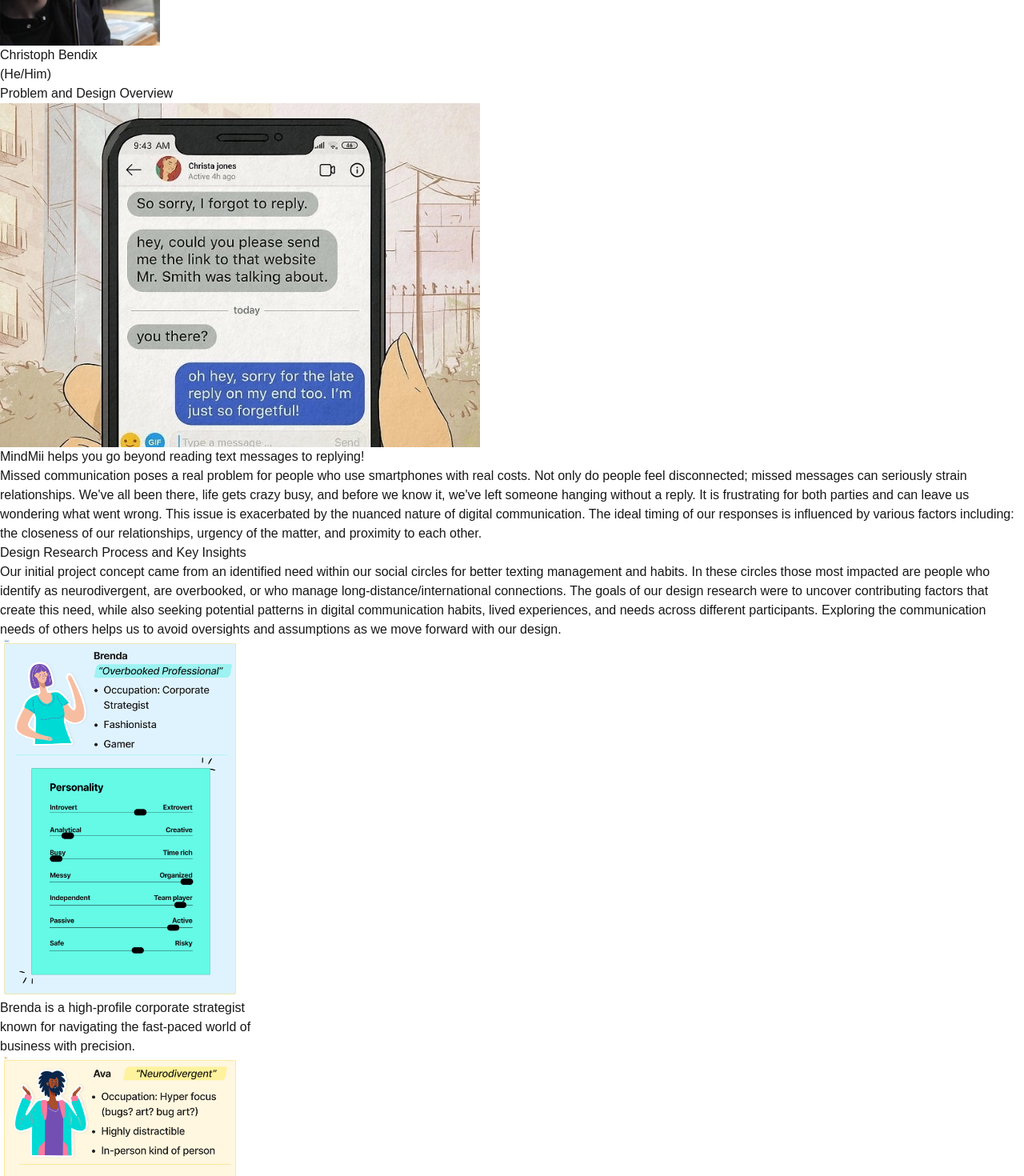
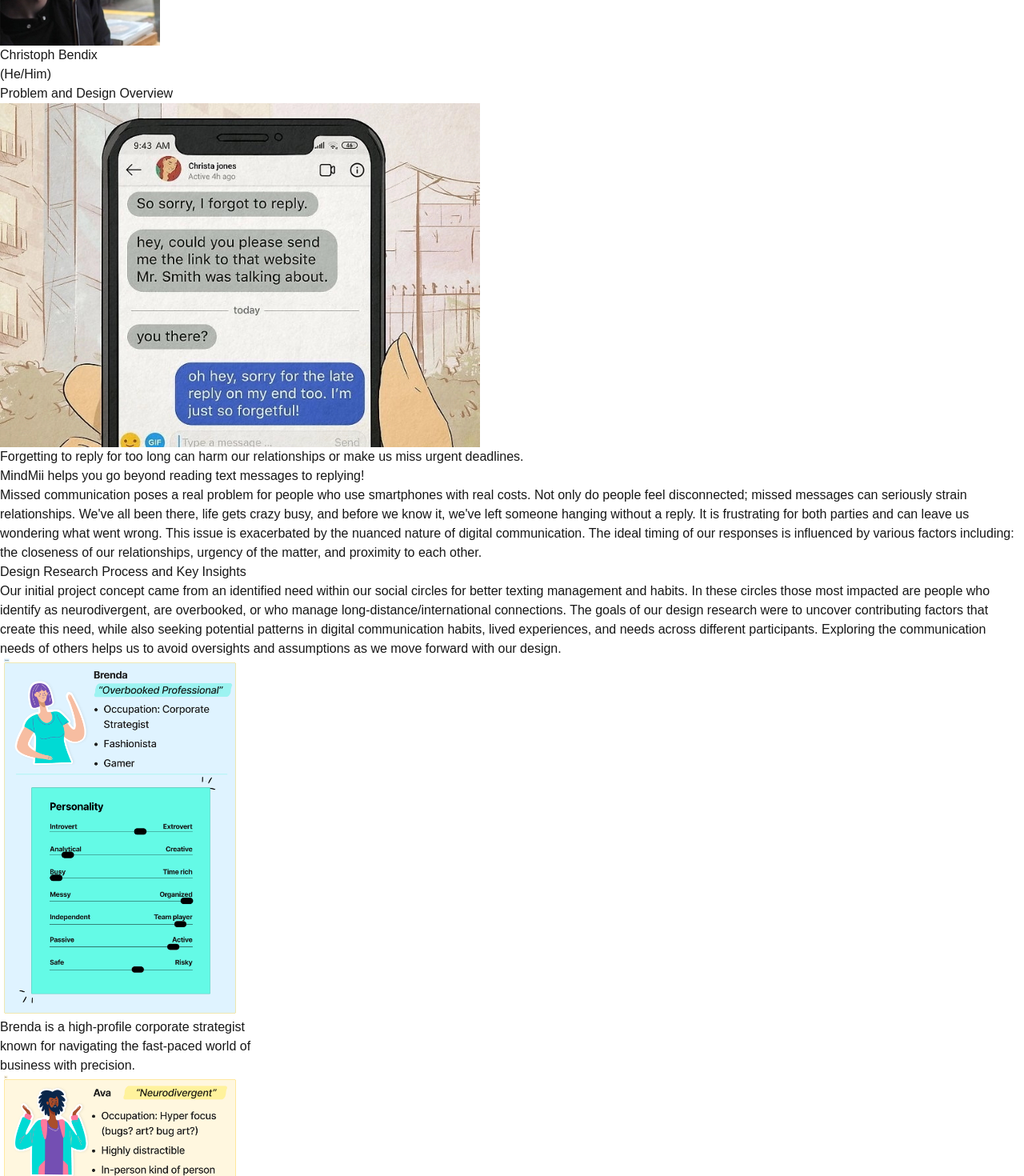
Before and after one commit to andrewpking/kingdrewsea-portfolio, a Next.js app: page /mindmii in a window 1280 px wide. Shown: the part 660-2130 px from the top of the page at 80% size. Built offline with nearby package versions, Linux system fonts and the light colour scheme.

Commit message:
Resolved all visual bugs.

```diff
--- a/src/app/components/ProjectImagesBlock.tsx
+++ b/src/app/components/ProjectImagesBlock.tsx
@@ -13,21 +13,28 @@
   maxHeight: string;
 }
 
-const ProjectImagesBlock: React.FC<ProjectImagesBlockProps> = ({ images, direction = 'row', width, maxHeight, children }) => {
+const ProjectImagesBlock: React.FC<ProjectImagesBlockProps> = ({ images, direction = 'row', width, maxHeight, caption, children }) => {
   return (
-    <div className="flex flex-row">
-      <section className={`inline-flex ${direction === 'row' ? 'flex-row' : 'flex-col'} mb-4 `} style={{maxHeight: `${maxHeight} px`, maxWidth: `${width * 100 * images.length + 50} px`}}>
-        {images.map((image, index) => (
-          <div key={index} className={`image-container flex flex-col`} style={{ maxWidth: `${width * 100+ 50 }px` }}>
-            <Image src={image.src} alt={image.alt} width={width * 100} height={400} className="image" />
-            <p className={`inline w-${width * 100} overflow-none whitespace italic small mb-2`}>{image.caption}</p>
-          </div>
-        ))}
+    <div className="flex flex-row gap-4">
+      <section className={`inline-flex flex-col mb-4 `} style={{maxHeight: `${maxHeight + 200} px`, maxWidth: `${width * 100 * images.length + 50} px`}}>
+        <div className={`inline-flex ${direction === 'row' ? 'flex-row' : 'flex-col'} mb-4 `} style={{maxHeight: `${maxHeight} px`, maxWidth: `${width * 100 * images.length + 50} px`}}>
+          {images.map((image, index) => (
+            <div key={index} className={`image-container flex flex-col p-4`} style={{ maxWidth: `${width * 100+ 50 }px` }}>
+              <Image src={image.src} alt={image.alt} width={width * 100} height={400} className="border image" style={{ maxWidth: `${width * 100+ 50 }px`}} />
+              {image.caption && <p className={`float-left w-${width * 100} whitespace italic small mb-2`}>{image.caption}</p>}
+            </div>
+          ))}
+        </div>
+        <div className="block clear-both">
+          <p className={`float-left w-${width * 100} whitespace italic small mb-2`}>{caption}</p>
+        </div>
       </section>
-      <div className="children-container inline float-right">
+
+      <div className="children-container inline float-right p-4">
         {children}
       </div>
     </div>
+
   );
 };
 
```
